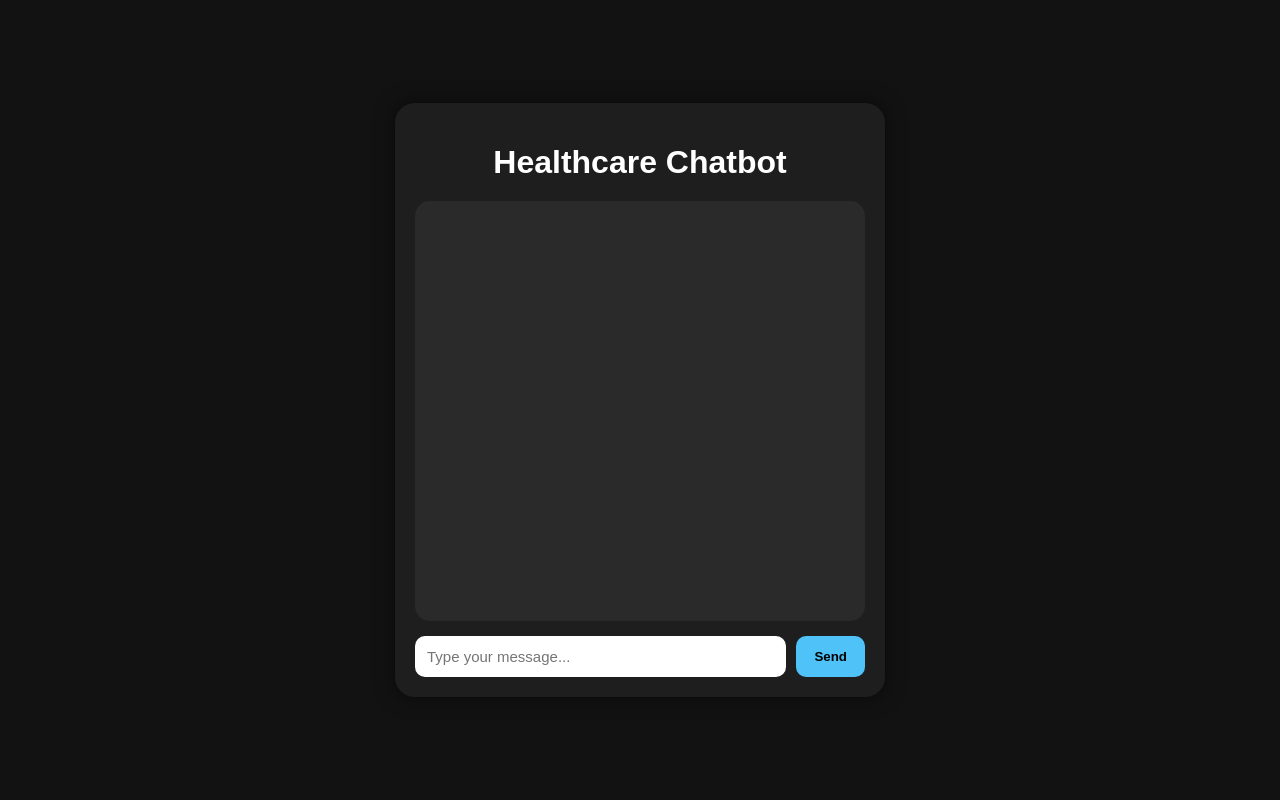
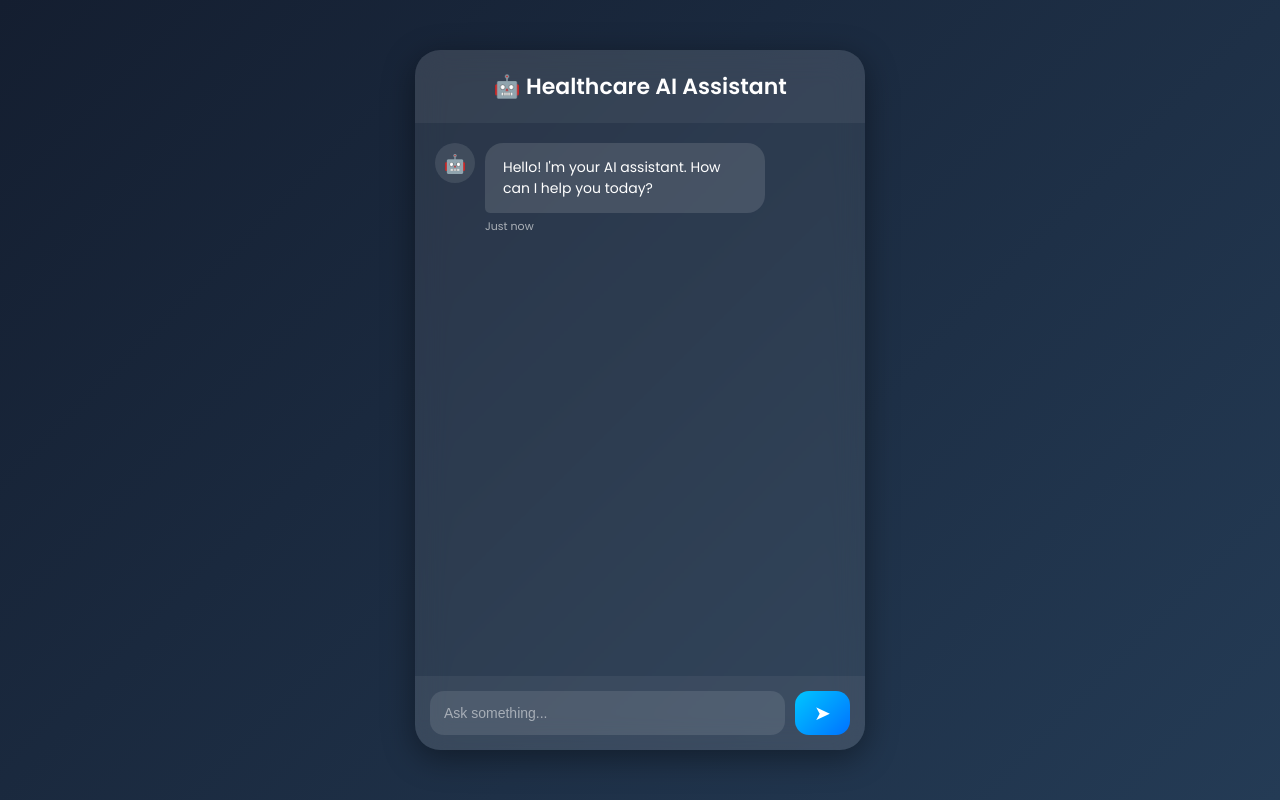
Before and after one commit to himanshuahuja463-creator/healthcare-chatbot, a Flask app: page / in a window 1280 px wide. Run offline with Flask 3, Linux system fonts and the light colour scheme; parts of the project's set-up code (start-up, migrations or seed data) failed here and were passed over.

Commit message:
Upgraded modern chatbot UI

```diff
--- a/static/style.css
+++ b/static/style.css
@@ -1,89 +1,188 @@
-body {
-    font-family: Arial, sans-serif;
-    background: #121212;
-    display: flex;
-    justify-content: center;
-    align-items: center;
-    height: 100vh;
-    margin: 0;
-    color: white;
+@import url('https://fonts.googleapis.com/css2?family=Poppins:wght@300;400;500;600&display=swap');
+
+*{
+    margin:0;
+    padding:0;
+    box-sizing:border-box;
 }
 
-.chat-container {
-    width: 450px;
-    background: #1e1e1e;
-    border-radius: 20px;
-    padding: 20px;
-    box-shadow: 0 0 20px rgba(0,0,0,0.5);
+body{
+    font-family:'Poppins',sans-serif;
+    background:linear-gradient(135deg,#141e30,#243b55);
+    height:100vh;
+    display:flex;
+    justify-content:center;
+    align-items:center;
 }
 
-h1 {
-    text-align: center;
-    margin-bottom: 20px;
+.chat-container{
+    width:450px;
+    height:700px;
+    background:rgba(255,255,255,0.08);
+    backdrop-filter:blur(15px);
+    border-radius:25px;
+    overflow:hidden;
+    display:flex;
+    flex-direction:column;
+    box-shadow:0 8px 32px rgba(0,0,0,0.4);
 }
 
-#chatbox {
-    height: 400px;
-    overflow-y: auto;
-    padding: 10px;
-    background: #2a2a2a;
-    border-radius: 15px;
-    margin-bottom: 15px;
+.header{
+    padding:20px;
+    text-align:center;
+    color:white;
+    font-size:22px;
+    font-weight:600;
+    background:rgba(255,255,255,0.05);
 }
 
-.message {
-    margin: 10px 0;
-    display: flex;
+#chatbox{
+    flex:1;
+    overflow-y:auto;
+    padding:20px;
 }
 
-.user-message {
-    justify-content: flex-end;
+.message{
+    display:flex;
+    margin-bottom:18px;
+    animation:fadeIn 0.3s ease;
 }
 
-.bot-message {
-    justify-content: flex-start;
+.user-message{
+    justify-content:flex-end;
 }
 
-.bubble {
-    padding: 12px 16px;
-    border-radius: 18px;
-    max-width: 75%;
-    word-wrap: break-word;
+.bot-message{
+    justify-content:flex-start;
 }
 
-.user-bubble {
-    background: #4fc3f7;
-    color: black;
+.avatar{
+    width:40px;
+    height:40px;
+    border-radius:50%;
+    display:flex;
+    justify-content:center;
+    align-items:center;
+    background:rgba(255,255,255,0.1);
+    margin-right:10px;
+    font-size:18px;
 }
 
-.bot-bubble {
-    background: #424242;
-    color: white;
+.user-message .avatar{
+    order:2;
+    margin-left:10px;
+    margin-right:0;
 }
 
-.input-area {
-    display: flex;
-    gap: 10px;
+.bubble{
+    padding:14px 18px;
+    border-radius:18px;
+    max-width:280px;
+    font-size:14px;
+    line-height:1.5;
 }
 
-input {
-    flex: 1;
-    padding: 12px;
-    border: none;
-    border-radius: 10px;
-    outline: none;
-    font-size: 15px;
+.user-bubble{
+    background:linear-gradient(135deg,#00c6ff,#0072ff);
+    color:white;
+    border-bottom-right-radius:5px;
 }
 
-button {
-    padding: 12px 18px;
-    border: none;
-    border-radius: 10px;
-    background: #4fc3f7;
-    cursor: pointer;
-    font-weight: bold;
+.bot-bubble{
+    background:rgba(255,255,255,0.12);
+    color:white;
+    border-bottom-left-radius:5px;
 }
 
-button:hover {
-    opacity: 0.9;
+.timestamp{
+    font-size:11px;
+    color:rgba(255,255,255,0.6);
+    margin-top:5px;
 }
+
+.input-area{
+    display:flex;
+    padding:15px;
+    background:rgba(255,255,255,0.05);
+}
+
+input{
+    flex:1;
+    padding:14px;
+    border:none;
+    outline:none;
+    border-radius:14px;
+    background:rgba(255,255,255,0.1);
+    color:white;
+    font-size:14px;
+}
+
+input::placeholder{
+    color:rgba(255,255,255,0.5);
+}
+
+button{
+    width:55px;
+    margin-left:10px;
+    border:none;
+    border-radius:14px;
+    background:linear-gradient(135deg,#00c6ff,#0072ff);
+    color:white;
+    font-size:20px;
+    cursor:pointer;
+    transition:0.3s;
+}
+
+button:hover{
+    transform:scale(1.05);
+}
+
+.typing{
+    display:flex;
+    gap:5px;
+}
+
+.typing span{
+    width:8px;
+    height:8px;
+    background:white;
+    border-radius:50%;
+    animation:bounce 1s infinite;
+}
+
+.typing span:nth-child(2){
+    animation-delay:0.2s;
+}
+
+.typing span:nth-child(3){
+    animation-delay:0.4s;
+}
+
+@keyframes bounce{
+    0%,80%,100%{
+        transform:translateY(0);
+    }
+    40%{
+        transform:translateY(-8px);
+    }
+}
+
+@keyframes fadeIn{
+    from{
+        opacity:0;
+        transform:translateY(10px);
+    }
+    to{
+        opacity:1;
+        transform:translateY(0);
+    }
+}
+
+@media(max-width:500px){
+
+    .chat-container{
+        width:100%;
+        height:100vh;
+        border-radius:0;
+    }
+}
--- a/templates/index.html
+++ b/templates/index.html
@@ -1,71 +1,181 @@
 <!DOCTYPE html>
 <html>
 <head>
-    <title>Healthcare Chatbot</title>
+    <title>Healthcare AI Chatbot</title>
+    <meta name="viewport" content="width=device-width, initial-scale=1.0">
+
     <link rel="stylesheet" href="{{ url_for('static', filename='style.css') }}">
 </head>
 <body>
 
 <div class="chat-container">
-    <h1>Healthcare Chatbot</h1>
 
-    <div id="chatbox"></div>
+    <div class="header">
+        🤖 Healthcare AI Assistant
+    </div>
+
+    <div id="chatbox">
+
+        <div class="message bot-message">
+            <div class="avatar">🤖</div>
+
+            <div>
+                <div class="bubble bot-bubble">
+                    Hello! I'm your AI assistant. How can I help you today?
+                </div>
+
+                <div class="timestamp">
+                    Just now
+                </div>
+            </div>
+        </div>
+
+    </div>
 
     <div class="input-area">
-        <input type="text" id="userInput" placeholder="Type your message...">
-        <button onclick="sendMessage()">Send</button>
+        <input type="text" id="userInput" placeholder="Ask something...">
+
+        <button onclick="sendMessage()">
+            ➤
+        </button>
     </div>
+
 </div>
 
 <script>
+
+function getCurrentTime() {
+    const now = new Date();
+
+    return now.toLocaleTimeString([], {
+        hour: '2-digit',
+        minute: '2-digit'
+    });
+}
+
 function addMessage(message, sender) {
+
     let chatbox = document.getElementById("chatbox");
 
     let messageDiv = document.createElement("div");
     messageDiv.classList.add("message");
 
+    if(sender === "user") {
+        messageDiv.classList.add("user-message");
+    }
+    else {
+        messageDiv.classList.add("bot-message");
+    }
+
+    let avatar = document.createElement("div");
+    avatar.classList.add("avatar");
+
+    avatar.innerText = sender === "user" ? "🧑" : "🤖";
+
+    let content = document.createElement("div");
+
     let bubble = document.createElement("div");
     bubble.classList.add("bubble");
 
     if(sender === "user") {
-        messageDiv.classList.add("user-message");
         bubble.classList.add("user-bubble");
-    } else {
-        messageDiv.classList.add("bot-message");
+    }
+    else {
         bubble.classList.add("bot-bubble");
     }
 
     bubble.innerText = message;
 
-    messageDiv.appendChild(bubble);
+    let timestamp = document.createElement("div");
+    timestamp.classList.add("timestamp");
+    timestamp.innerText = getCurrentTime();
+
+    content.appendChild(bubble);
+    content.appendChild(timestamp);
+
+    messageDiv.appendChild(avatar);
+    messageDiv.appendChild(content);
+
     chatbox.appendChild(messageDiv);
 
     chatbox.scrollTop = chatbox.scrollHeight;
 }
 
+function showTypingAnimation() {
+
+    let chatbox = document.getElementById("chatbox");
+
+    let typingDiv = document.createElement("div");
+
+    typingDiv.classList.add("message", "bot-message");
+
+    typingDiv.id = "typing";
+
+    typingDiv.innerHTML = `
+        <div class="avatar">🤖</div>
+
+        <div class="bubble bot-bubble typing">
+            <span></span>
+            <span></span>
+            <span></span>
+        </div>
+    `;
+
+    chatbox.appendChild(typingDiv);
+
+    chatbox.scrollTop = chatbox.scrollHeight;
+}
+
+function removeTypingAnimation() {
+
+    let typing = document.getElementById("typing");
+
+    if(typing) {
+        typing.remove();
+    }
+}
+
 function sendMessage() {
+
     let inputField = document.getElementById("userInput");
+
     let userText = inputField.value;
 
     if(userText.trim() === "") return;
 
     addMessage(userText, "user");
 
+    inputField.value = "";
+
+    showTypingAnimation();
+
     fetch(`/get?msg=${userText}`)
+
     .then(response => response.json())
+
     .then(data => {
-        addMessage(data.response, "bot");
+
+        setTimeout(() => {
+
+            removeTypingAnimation();
+
+            addMessage(data.response, "bot");
+
+        }, 1000);
+
     });
-
-    inputField.value = "";
 }
 
 document.getElementById("userInput")
+
 .addEventListener("keypress", function(event) {
+
     if(event.key === "Enter") {
+
         sendMessage();
     }
 });
+
 </script>
 
 </body>
```
